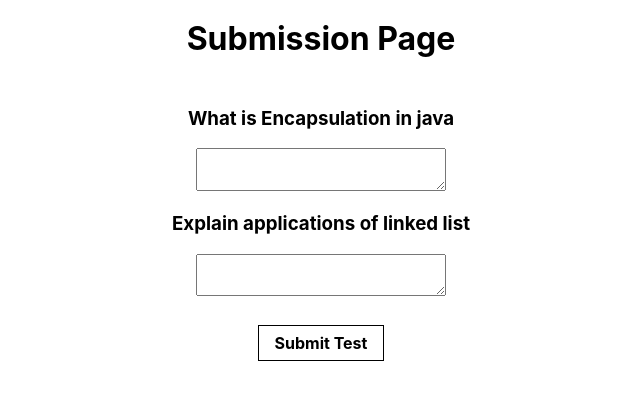
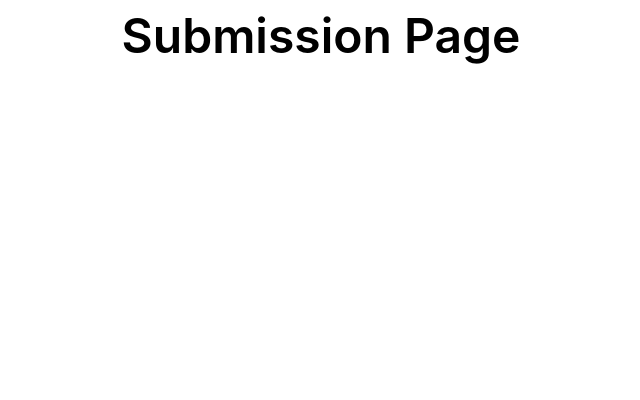
Before and after one commit to shreyashgupta/dbdSelfStudy, a React (Create React App) app: page /submissionPage in a window 1280 px wide. Shown: the top 400 px of the page, without its empty margins (319-959 px from the left). Built offline with nearby package versions, Linux system fonts and the light colour scheme.

Commit message:
adding submission page

```diff
--- a/src/pages/createTest/createTest.js
+++ b/src/pages/createTest/createTest.js
@@ -61,10 +61,11 @@ shuffle(o) {
       if(nques<test_ques)
         alert("Enter a value less than or equal number of available questions")
       else {
-          const userRef = firestore.doc(`test/`+ Math.floor((Math.random() * 1000) + 1));
+        const id=Math.floor((Math.random() * 1000) + 1)
+          const userRef = firestore.doc(`test/`+id);
           //const snapShot = await firestore.collection('Users').get();
 
-          const test = {shuff};
+          const test = {shuff,id};
 
           try {
               await userRef.set(test);
--- a/src/pages/student/student.js
+++ b/src/pages/student/student.js
@@ -1,6 +1,6 @@
 import React from 'react';
 import 'tachyons';
-import {Link} from 'react-router-dom';
+import {Link, Redirect} from 'react-router-dom';
 
 import { auth , firestore} from '../../backend/server';
 import './style.css'
@@ -32,9 +32,6 @@ class Student extends React.Component {
   handleSignOut = (event) => {
       auth.signOut();
       localStorage.removeItem('token');
-      // localStorage.removeItem('name');
-      // localStorage.removeItem('phNo');
-      // localStorage.removeItem('email');
       alert("Logged out successfully");
       if(window.location.port){
           window.location.assign(`http://${window.location.hostname}:${window.location.port}/`);
@@ -53,8 +50,8 @@ class Student extends React.Component {
   }
   takeTest=(event)=>
   {
-    this.setState({takeTest:true});
-    this.setState({test:event.target.name})
+    localStorage.setItem('test_no',this.state.tests[event.target.name-1].id);
+    <Redirect to="/submissonPage" />
   }
 async f1() {
     let snapShot;
@@ -93,8 +90,8 @@ async componentWillMount() {
 }
   render() {
     return (
-      this.state.isStudent?this.state.takeTest==false?
-      <div className='fac'>
+      this.state.isStudent?
+      <div>
       <h1>Welcome  {this.state.name}</h1>
       <h2>Available Tests</h2>
       {
@@ -102,46 +99,17 @@ async componentWillMount() {
           <div>
           {
             this.state.tests.map((x,i)=>
-              <input
+              <Link to="/submissionPage"><input
                   onClick={this.takeTest}
-                  className="b ph3 pv2 input-reset ba b--black bg-transparent grow pointer f6 dib"
+                  className="b ph3 pv2 input-reset ba b--black bg-transparent grow pointer f6 dib ma2"
                   type="submit"
-                  value={i+1}
+                  value={x.id}
                   name={i+1}
-              />
+              /></Link>
               )
           }
           </div>:<h2>Loading</h2>
       }
-      </div>:
-      <div className="taking_test">
-      <h1>Take Test {this.state.test}</h1>
-      {
-        // console.log(this.state.tests[this.state.test-1].shuff)
-          this.state.tests[this.state.test-1].shuff.map((x,i)=>
-          {
-              return <div>
-
-                  <label className="db fw6 lh-copy f3 ma3">{x.ques}</label>
-                  <textarea
-                  onChange={this.handleChange}
-                  className="pa2 input-reset ba bg-transparent hover-bg-black hover-white w-40"
-                  type="text"
-                  name={i}
-                  id="ans"
-              />
-              </div>
-          }
-          )
-      }
-      <div >
-          <input
-              onClick={this.handleSubmit}
-              className="b ph3 pv2 input-reset ba b--black bg-transparent grow pointer f6 dib ma3"
-              type="submit"
-              value="Submit"
-          />
-      </div>
       </div>
       :
       <div>
--- a/src/pages/submissionPage/submissionPage.js
+++ b/src/pages/submissionPage/submissionPage.js
@@ -10,20 +10,23 @@ import './style.css'
 class SubmissionPage extends React.Component {
  constructor(props) {
     super();
+    this.handleSubmit=this.handleSubmit.bind(this);
+    this.handleChange=this.handleChange.bind(this);
     this.state=
     {
-      isLoggedin:false,
-      nq:2,
-      q1:'What is Encapsulation in java',
-      a1:'',
-      q2:'Explain applications of linked list',
-      a1:'',
+      isStudentin:false,
+      test_no:0,
+      test:[],
+      answers:[]
     }
     let token=localStorage.getItem('token');
-    if(token==null)
-      this.state.isLoggedin=false;
-    else
-      this.state.isLoggedin=true;
+    let tn=localStorage.getItem('test_no');
+    if(tn)
+    {
+      this.state.test_no=tn;
+    }
+    if(token=="student")
+      this.state.isStudent=true;
 
     }
   handleSignOut = (event) => {
@@ -40,83 +43,101 @@ class SubmissionPage extends React.Component {
           window.location.assign(`http://${window.location.hostname}/`);
       }
   }
-handleChange = (event) => {    let val=event.target.name;
-    this.setState({ [val]: event.target.value })
+handleChange = (event) => {
+    let val=event.target.name;
+    this.state.answers[val]=event.target.value;
 }
 handleSubmit=()=>
   {
     console.log(this.state);
-      let d={
-      method:"POST",
-      body: JSON.stringify(
-        {
-          nq:2,
-          q1:this.state.q1,
-          a1:this.state.a1,
-          q2:this.state.q2,
-          a2:this.state.a2,
-        }),
-      headers:{
-        'Content-Type': 'application/json',
-        'Accept': 'application/json'
-      }
+    // const array=["this is answer 1", "this is answer 2"];
+    //   let d={
+    //   method:"POST",
+    //   body: JSON.stringify(
+    //     {
+    //       res:array
+    //     }),
+    //   headers:{
+    //     'Content-Type': 'application/json',
+    //     'Accept': 'application/json'
+    //   }
+    //       }
+    //       fetch("http://127.0.0.1:5000/submit",d)
+    //       .then(res=>res.json())
+    //       .then(data=>{
+    //         console.log(data)
+    //         if(data.res==='success')
+    //           {
+    //            alert("YO DONE score is "+data.eval);
+    //           }
+    //           else
+    //             alert("Something went wrong");
+    //       });
+  }
+  async f1() {
+    let snapShot;
+    snapShot =await firestore.collection('test').doc(this.state.test_no);
+      let obj;
+      await snapShot.get().then(function(doc) {
+          if (doc.exists) {
+                obj=doc.data();
+          } else {
+              // doc.data() will be undefined in this case
+              console.log("No such document!");
           }
-          fetch("http://127.0.0.1:5000/submit",d)
-          .then(res=>res.json())
-          .then(data=>{
-            console.log(data)
-            if(data.res==='success')
-              {
-               alert("YO DONE score is "+data.eval);
-              }
-              else
-                alert("Something went wrong");
-          });
-  }
-componentDidMount()
+      }).catch(function(error) {
+          console.log("Error getting document:", error);
+      });
+      return obj;
+}
+
+async componentWillMount()
 {
 
+    if(this.state.isStudent)
+    {
+      const obj=await this.f1();
+      this.setState({test:obj.shuff});
+      console.log(this.state);
+    }
 }
   render() {
     return (
       <div className='submission'>
-      <h1>Submission Page</h1>
-      <div className='qas'>
-          <div className="qa">
-              <div className='ques'>
-                  <h3>{this.state.q1}</h3>
-              </div>
-              <div className='ans'>
-                  <textarea
+      <legend className="f1 fw6 ph0 mh0 center ma2">Submission Page</legend>
+      {
+          this.state.test_no?
+          <div className="taking_test">
+          <legend className="f2 fw6 ph0 ma4 center ma2">Taking Test {this.state.test_no}</legend>
+          {
+            // console.log(this.state.tests[this.state.test-1].shuff)
+              this.state.test.map((x,i)=>
+              {
+                  return <div>
+
+                      <label className="db fw6 lh-copy f3 ma3">{x.ques}</label>
+                      <textarea
+                      onChange={this.handleChange}
+                      className="pa2 input-reset ba bg-transparent hover-bg-black hover-white w-30"
                       type="text"
-                      name="a1"
-                      id="a1"
-                      onChange={this.handleChange}
+                      name={i}
+                      id="ans"
                   />
-              </div>
+                  </div>
+              }
+              )
+          }
+          <div >
+              <input
+                  onClick={this.handleSubmit}
+                  className="b ph3 pv2 input-reset ba b--black bg-transparent grow pointer f6 dib ma3"
+                  type="submit"
+                  value="Submit"
+              />
           </div>
-          <div className="qa">
-              <div className='ques'>
-                  <h3>{this.state.q2}</h3>
-              </div>
-              <div className='ans'>
-                  <textarea
-                      type="text"
-                      name="a2"
-                      id="a2"
-                      onChange={this.handleChange}
-                  />
-              </div>
           </div>
-      </div>
-      <div >
-          <input
-              onClick={this.handleSubmit}
-              className="b ph3 pv2 input-reset ba b--black bg-transparent grow pointer "
-              type="submit"
-              value="Submit Test"
-          />
-      </div>
+          :<h1/>
+        }
       </div>
     );
   }
```
